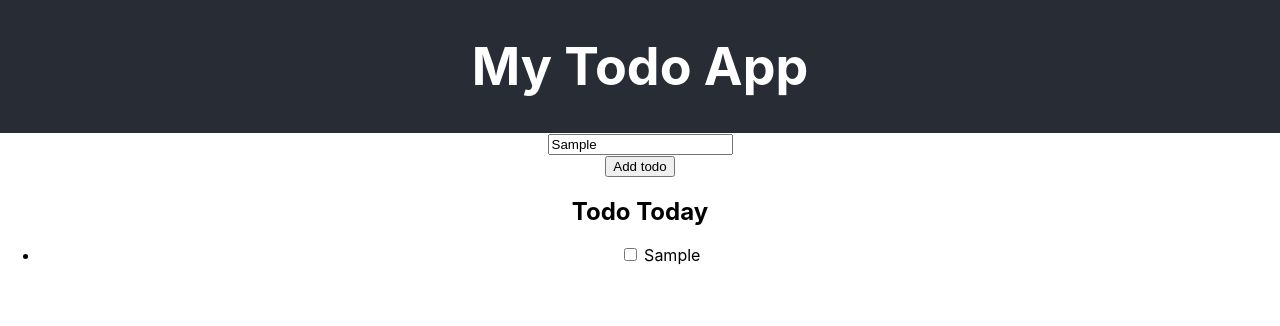
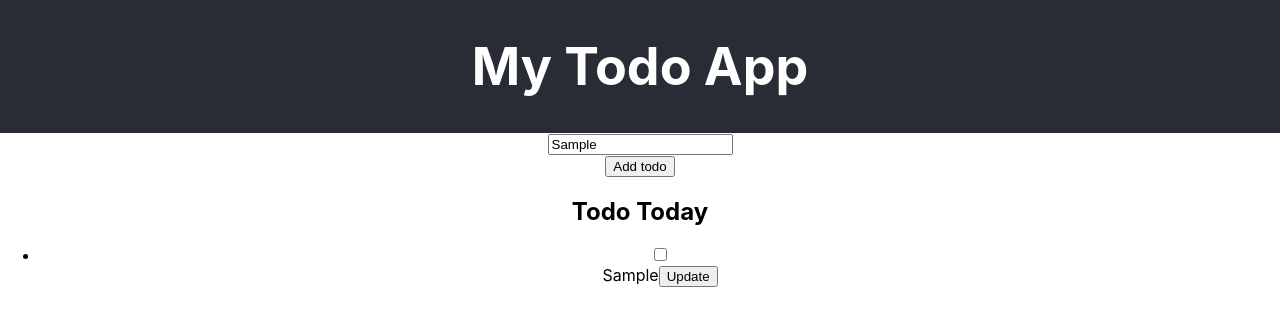
Before and after one commit to Cynthia-CDDC/verou-3-react-intro-Cynthia-CDDC, a React (Create React App) app in the folder third-attempt/: page / in a window 1280 px wide. Both pictures are taken after typing "Sample" into the empty fields and a click on the button "Add todo". Shown: the top 326 px of the page. Built offline with nearby package versions, Linux system fonts and the light colour scheme.

Commit message:
WIP update todo list-item

```diff
--- a/third-attempt/src/Form.js
+++ b/third-attempt/src/Form.js
@@ -7,7 +7,7 @@ export default function Form(props) {
 
     function clickHandler(e) {
       const inputElement = inputRef.current;
-      props.setTodos([...props.todos, {id: props.todos.length + 1, content: inputElement.value, checked: false}]);
+      props.setTodos([...props.todos, {id: props.todos.length + 1, content: inputElement.value, checked: false, toUpdate: false}]);
     }
 
   return (
--- a/third-attempt/src/TodoList.js
+++ b/third-attempt/src/TodoList.js
@@ -1,27 +1,60 @@
-import React, {useState} from "react";
+import React, {useState, useRef} from "react";
 
 export default function TodoList(props) {
+
+    const inputRef = useRef();
 
     const handleChange = (e) => {
         // Destructuring
         const { value, checked } = e.target;
-        console.log(`${value} is ${checked}`);
-        const checkedTodos = props.todos.map((todo) => {console.log(value); console.log(todo.id);
+        const checkedTodos = props.todos.map((todo) => {
             if (value == todo.id) {
-                return {id: todo.id, content: todo.content, checked: checked};
+                return {id: todo.id, content: todo.content, checked: checked, toUpdate: false};
             }
             return todo;
         });
         props.setTodos(checkedTodos);
     }
 
+    const handleUpdateClick = (e) => {
+       const toUpdateItem = e.target.value;
+       const updateTodo = props.todos.map((todo) => {
+            if (toUpdateItem == todo.id){
+                todo.toUpdate = true;
+                return todo;
+            }
+            return todo;
+        })
+        props.setTodos(updateTodo);
+    }
+
+    const handleUpdateInput = (e) => {
+        const inputvalue = e.target.value;
+        console.log(inputvalue);
+    }
+
+    const handleUpdateSubmit = (e) => {
+        console.log('chicken');
+    }
+
     return (
+        <div>
             <ul>
             {props.todos.map((todo) => (
                 <li key={todo.id}>
-                <input value={todo.id} checked={todo.checked} type="checkbox" name="checked" onChange={handleChange}/> {todo.content}
+                    <input value={todo.id} checked={todo.checked} type="checkbox" name="checked" onChange={handleChange}/>
+                    {todo.toUpdate ? (<div>
+                    <p>{todo.content}</p>
+                    <input type="text" ref={inputRef} onChange={(e)=>handleUpdateInput(e)}/>
+                    <br />
+                    <button type='submit' onClick={(e)=>handleUpdateSubmit(e)}>Submit update</button></div>) : <div> {todo.content}
+                    <button value={todo.id} type="submit" onClick={(e)=>handleUpdateClick(e)}>Update</button></div>}
                 </li>
             ))}
             </ul>
+        </div>
     );
 }
+//TODO: WIP: update todo list-item: if inputfield value is set to the todo.content, the inputfield doesn't accept any input
+//      with inputRef the todo.id is lost to update the state
+//      for now the update form does dissapear if click on checkbox, why?
```
Lines whose indentation alone changed are shown as unchanged.
